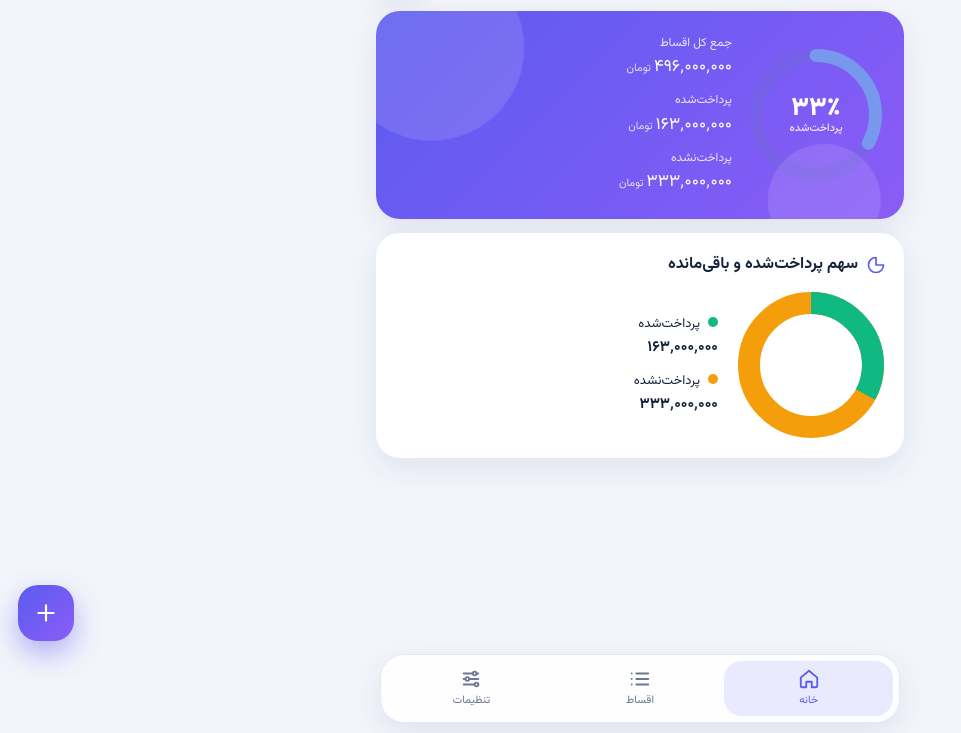
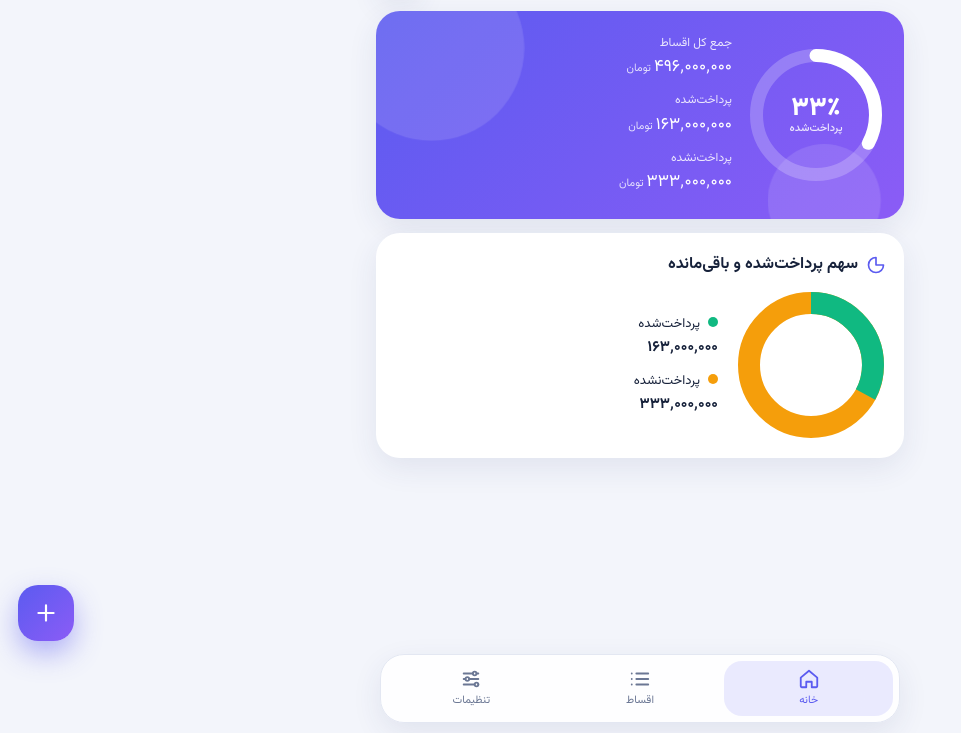
Before and after one commit to saji1367/aqsat-man-pwa, a plain HTML site: page index.html in a window 1280 px wide. Shown: the part 67-800 px from the top of the page, without its empty margins (0-961 px from the left). Drawn offline with Linux system fonts and the light colour scheme.

Commit message:
Match dashboard progress ring to original purple theme

```diff
--- a/index.html
+++ b/index.html
@@ -161,7 +161,7 @@ function totals(){let t=0,p=0,n=0,pc=0;S.forEach(a=>{t+=a.amount*a.count;p+=a.am
 function bars(){const m={},t0=today[0]*12+today[1]-1;S.forEach(a=>{for(let i=a.paid;i<a.count;i++){const d=addM([a.sy,a.sm,a.sd],i),k=Math.max(t0,d[0]*12+d[1]-1);m[k]=(m[k]||0)+a.amount}});const arr=[0,1,2,3,4,5].map(i=>[t0+i,m[t0+i]||0]),mx=Math.max(...arr.map(x=>x[1]),1);return arr.map((x,i)=>`<div class="bar" style="--k:${i}"><span>${x[1]?money(x[1]/1e6)+' م':'—'}</span><i style="height:${Math.max(x[1]/mx*100,4)*.72}%"></i><span>${MN[x[0]%12]}</span></div>`).join('')}
 function home(){
  const T=totals();
- const hero='<div class="card hero" style="--i:0"><div class="hrow"><div class="gauge">'+ring(T.pct,132,13,'rgba(100,125,180,.16)','#7898ed')+'<div class="mid"><span class="cu" data-n="'+T.pct+'" data-f="p">۰</span><small>پرداخت‌شده</small></div></div><div class="stats"><div class="stat"><small>جمع کل اقساط</small><b><span class="cu" data-n="'+T.t+'" style="font-size:inherit;opacity:1;margin:0">۰</span><span>تومان</span></b></div><div class="stat"><small>پرداخت‌شده</small><b><span class="cu" data-n="'+T.p+'" style="font-size:inherit;opacity:1;margin:0">۰</span><span>تومان</span></b></div><div class="stat"><small>پرداخت‌نشده</small><b><span class="cu" data-n="'+T.u+'" style="font-size:inherit;opacity:1;margin:0">۰</span><span>تومان</span></b></div></div></div></div>';
+ const hero='<div class="card hero" style="--i:0"><div class="hrow"><div class="gauge">'+ring(T.pct,132,13,'rgba(255,255,255,.22)','#fff')+'<div class="mid"><span class="cu" data-n="'+T.pct+'" data-f="p">۰</span><small>پرداخت‌شده</small></div></div><div class="stats"><div class="stat"><small>جمع کل اقساط</small><b><span class="cu" data-n="'+T.t+'" style="font-size:inherit;opacity:1;margin:0">۰</span><span>تومان</span></b></div><div class="stat"><small>پرداخت‌شده</small><b><span class="cu" data-n="'+T.p+'" style="font-size:inherit;opacity:1;margin:0">۰</span><span>تومان</span></b></div><div class="stat"><small>پرداخت‌نشده</small><b><span class="cu" data-n="'+T.u+'" style="font-size:inherit;opacity:1;margin:0">۰</span><span>تومان</span></b></div></div></div></div>';
  $('#v-home').innerHTML=hero+'<div class="card" style="--i:1"><h2>'+ic('pie')+'سهم پرداخت‌شده و باقی‌مانده</h2><div class="dn">'+donut(T.p,T.u)+'<div class="leg"><div><i style="background:var(--ok)"></i>پرداخت‌شده<b>'+money(T.p)+'</b></div><div><i style="background:var(--warn)"></i>پرداخت‌نشده<b>'+money(T.u)+'</b></div></div></div></div>';
 }
 function list(){const L=S.filter(a=>F==='all'||(F==='done')===(a.paid>=a.count)).sort((a,b)=>{const x=calc(a).next,y=calc(b).next;if(!x&&!y)return a.name.localeCompare(b.name,'fa');if(!x)return 1;if(!y)return -1;return key(x)-key(y)||a.name.localeCompare(b.name,'fa')});
```
